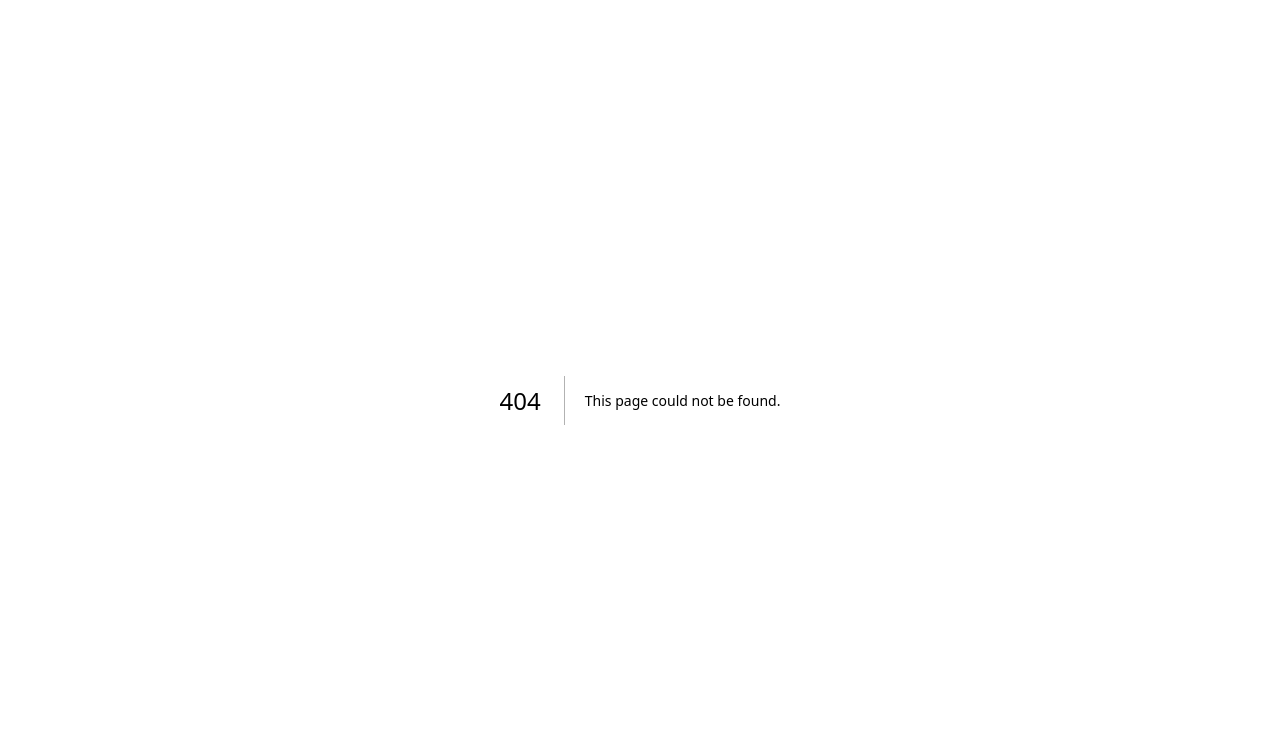
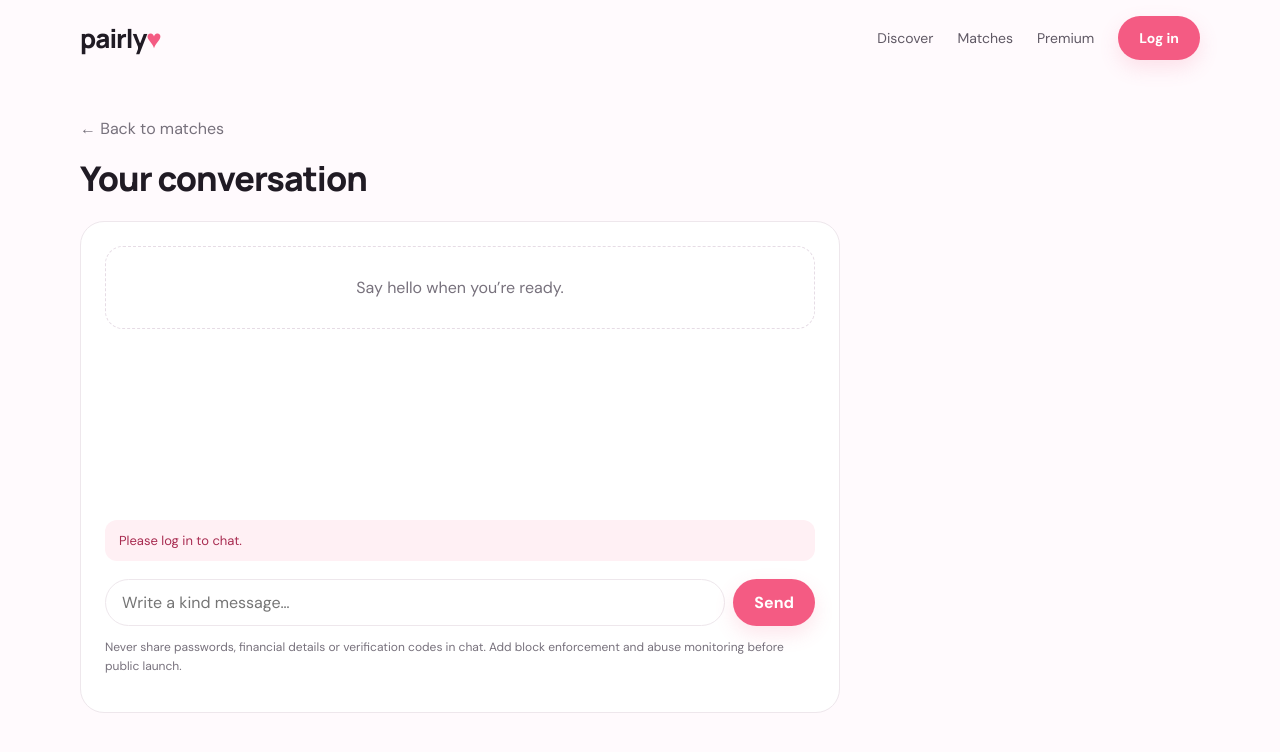
Before and after one commit to kirushnakanthan2021-crypto/Dating_website-, a Next.js app: page /chat/1 in a window 1280 px wide. Before the commit this address had no page. Shown: the top 752 px of the page. Built offline with nearby package versions, Linux system fonts and the light colour scheme; no server answers.

Commit message:
Add page: src/app/chat/[id]/page.tsx

```diff
--- /dev/null
+++ b/src/app/chat/[id]/page.tsx
@@ -0,0 +1,14 @@
+"use client";
+
+import Link from "next/link";
+import {FormEvent,useEffect,useState} from "react";
+import {useParams} from "next/navigation";
+import Nav from "@/components/Nav";
+import {createClient} from "@/lib/supabase";
+
+type Message={id:string;sender_id:string;body:string;created_at:string};
+export default function ChatPage(){const params=useParams<{id:string}>();const [messages,setMessages]=useState<Message[]>([]);const [body,setBody]=useState("");const [userId,setUserId]=useState("");const [notice,setNotice]=useState("Connect Supabase and sign in to use private chat.");
+useEffect(()=>{const s=createClient();if(!s)return;let channel:any;(async()=>{const {data:{user}}=await s.auth.getUser();if(!user){setNotice("Please log in to chat.");return;}setUserId(user.id);const {data:match}=await s.from("matches").select("id").eq("id",params.id).maybeSingle();if(!match){setNotice("A valid match is required before messaging.");return;}const {data,error}=await s.from("messages").select("id,sender_id,body,created_at").eq("match_id",params.id).order("created_at",{ascending:true}).limit(100);if(error){setNotice("Could not load messages. Check database setup and access rules.");return;}setMessages((data||[]) as Message[]);setNotice("");channel=s.channel("chat-"+params.id).on("postgres_changes",{event:"INSERT",schema:"public",table:"messages",filter:"match_id=eq."+params.id},(payload:any)=>{const m=payload.new as Message;setMessages(old=>old.some(x=>x.id===m.id)?old:[...old,m]);}).subscribe();})();return()=>{if(channel)s?.removeChannel(channel)}},[params.id]);
+async function send(e:FormEvent){e.preventDefault();const text=body.trim();if(!text)return;const s=createClient();if(!s||!userId){setNotice("Please log in and configure Supabase.");return;}const {error}=await s.from("messages").insert({match_id:params.id,sender_id:userId,body:text});if(error){setNotice(error.message);return;}setBody("");}
+return <><Nav/><main className="shell page"><Link href="/matches" className="muted">← Back to matches</Link><h1 className="page-title" style={{marginTop:16}}>Your conversation</h1><div className="panel" style={{maxWidth:760,marginTop:20}}><div style={{minHeight:260,maxHeight:440,overflowY:"auto",display:"grid",alignContent:"start",gap:10}}>{messages.map(m=><div key={m.id} style={{justifySelf:m.sender_id===userId?"end":"start",maxWidth:"80%",padding:"12px 15px",borderRadius:16,background:m.sender_id===userId?"#fff0f4":"#f6f1f6"}}><div>{m.body}</div><div className="small">{new Date(m.created_at).toLocaleTimeString()}</div></div>)}{!messages.length&&<div className="empty">Say hello when you’re ready.</div>}</div>{notice&&<div className="status">{notice}</div>}<form onSubmit={send} style={{display:"flex",gap:8,marginTop:18}}><input aria-label="Message" value={body} onChange={e=>setBody(e.target.value)} maxLength={2000} placeholder="Write a kind message…" style={{flex:1,minWidth:0,border:"1px solid var(--line)",borderRadius:999,padding:"12px 16px"}}/><button className="btn primary">Send</button></form><p className="site-warning">Never share passwords, financial details or verification codes in chat. Add block enforcement and abuse monitoring before public launch.</p></div></main></>;
+}
```
